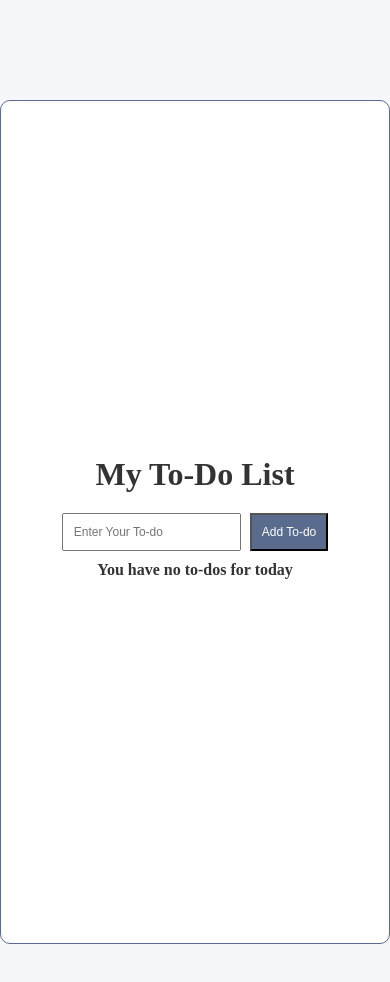
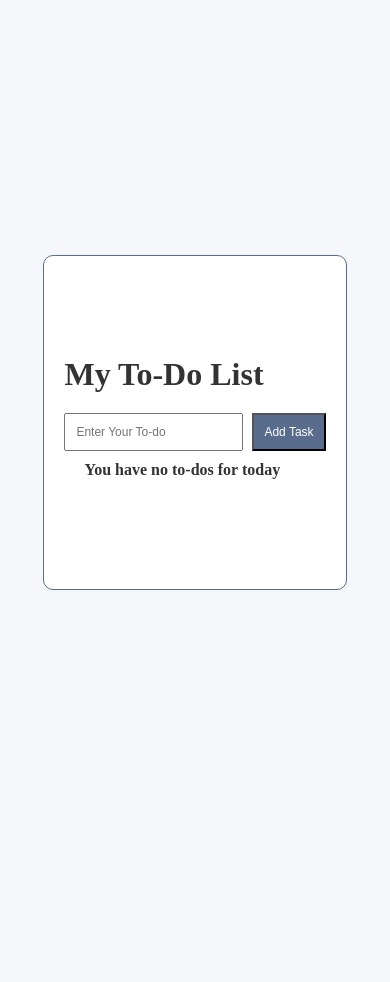
Before and after one commit to Olamide101-3mt/A-To-Do-List, a plain HTML site: page index.html in a window 390 px wide. After the commit the page ends 844 px from the top, so only its background shows below. Drawn offline with Linux system fonts and the light colour scheme.

Commit message:
Updating responsiveness

```diff
--- a/index.html
+++ b/index.html
@@ -11,7 +11,7 @@
     <h1>My To-Do List</h1>
     <div>
       <input type="text" id="input" placeholder="Enter Your To-do ">
-      <button>Add To-do</button>
+      <button>Add Task</button>
       <ul></ul>
     </div>
     <ul id = 'todoList'></ul>
--- a/style.css
+++ b/style.css
@@ -7,18 +7,27 @@
 body{
   background-color: #F5F7FA;
   color: #333333;
+  display: flex;
+  flex-direction: column;
+  align-items: center;
+  justify-content: center;
+  height: 100vh;
 }
 
 #Container{
-  display: flex;
+  /* display: flex;
   flex-direction: column;
   justify-content: center;
   align-items: center;
   height: 100vh;
-  margin: 50px 200px;
+  margin: 200px 200px;
   background-color: #fff;
   border-radius: 10px;
   padding: 100px 50px;
+  border: 1px solid #5A6C8E; */
+  background-color: #fff;
+  padding: 100px 50px;
+  border-radius: 10px;
   border: 1px solid #5A6C8E;
 }
 
@@ -82,7 +91,7 @@ button:hover{
 
 @media screen and (max-width: 767px) {
   #Container{
-    margin: 100px 0px;
+    padding: 100px 20px;
   }
 
   .completeBtn, .deleteBtn, button {
```
